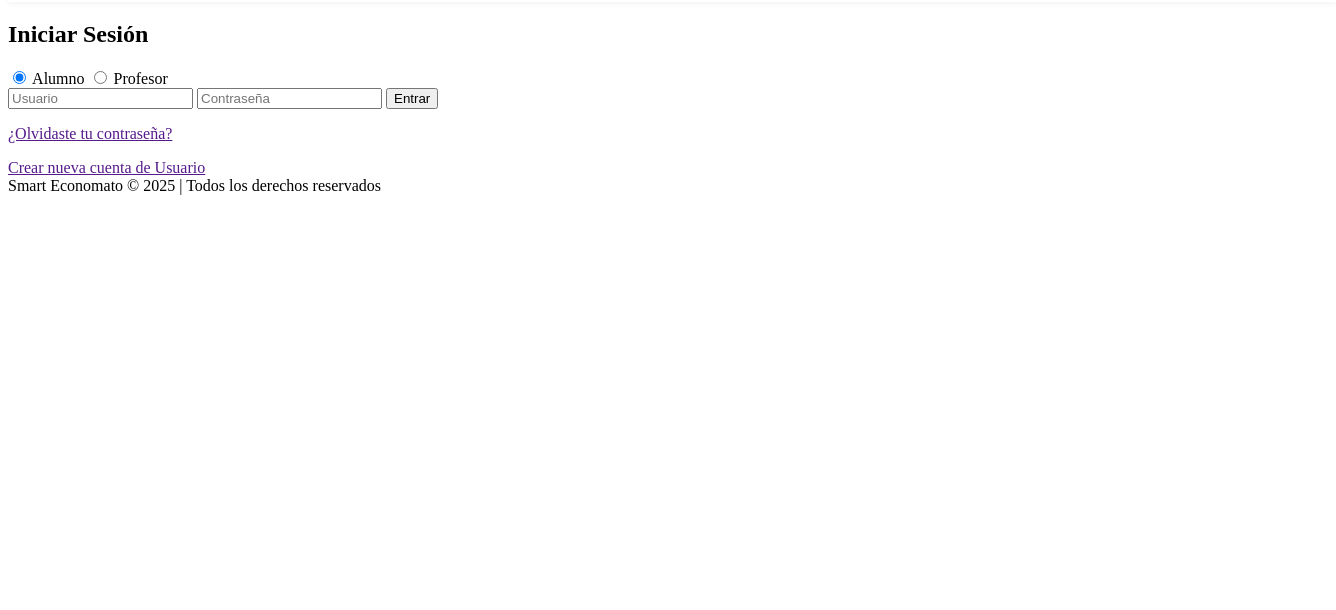
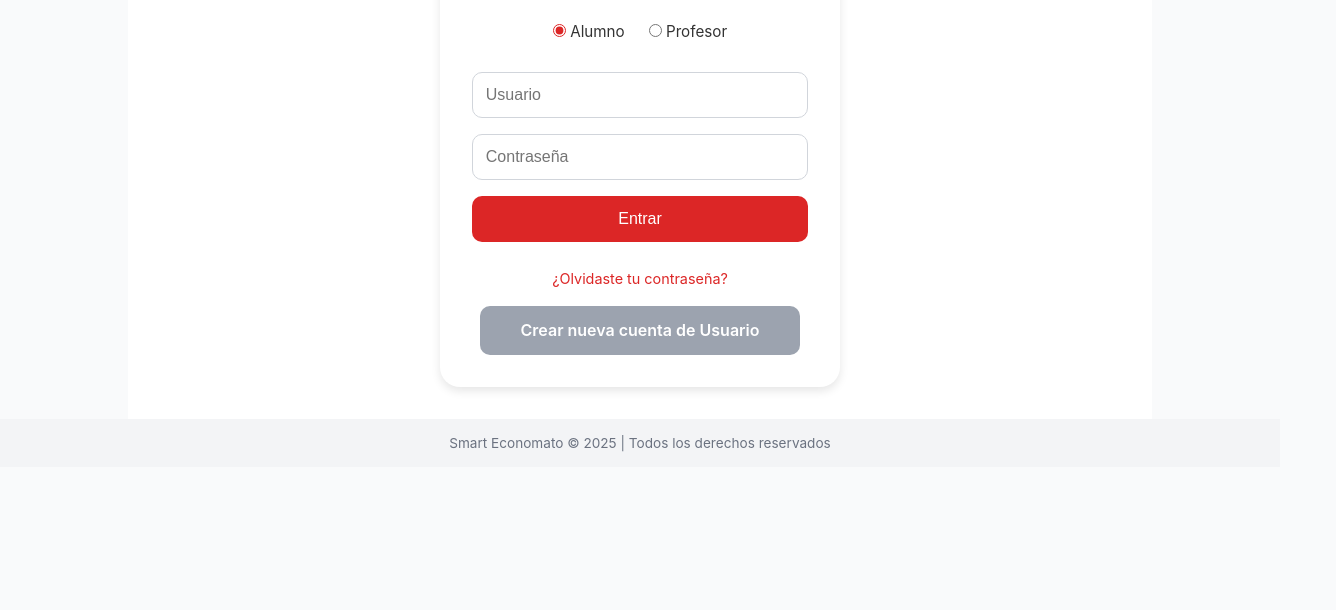
Before and after one commit to lorena-fudel/entrega-template-basico-dor, a plain HTML site: page index.html in a window 1280 px wide. Shown: the part 190-800 px from the top of the page, 1336 px wide, since content can reach past the window. Drawn offline with Linux system fonts and the light colour scheme; the site is published under a folder, as on GitHub Pages, so addresses that start at the root find nothing.

Commit message:
cambios en las rutas de las carpetas de estilos

```diff
--- a/index.html
+++ b/index.html
@@ -6,11 +6,11 @@
   <title>Login | Smart Economato</title>
 
   <!-- CSS separados -->
-  <link rel="stylesheet" href="./css/styleHeader.css" />
-  <link rel="stylesheet" href="/css/styleMain.css" />
-  <link rel="stylesheet" href="/css/styleFooter.css" />
-  <link rel="stylesheet" href="/css/responsive.css" />
-  <link rel="stylesheet" href="/css/panelLogin.css" />
+  <link rel="stylesheet" href="css/styleHeader.css" />
+  <link rel="stylesheet" href="css/styleMain.css" />
+  <link rel="stylesheet" href="css/styleFooter.css" />
+  <link rel="stylesheet" href="css/responsive.css" />
+  <link rel="stylesheet" href="css/panelLogin.css" />
 
 </head>
 
```
